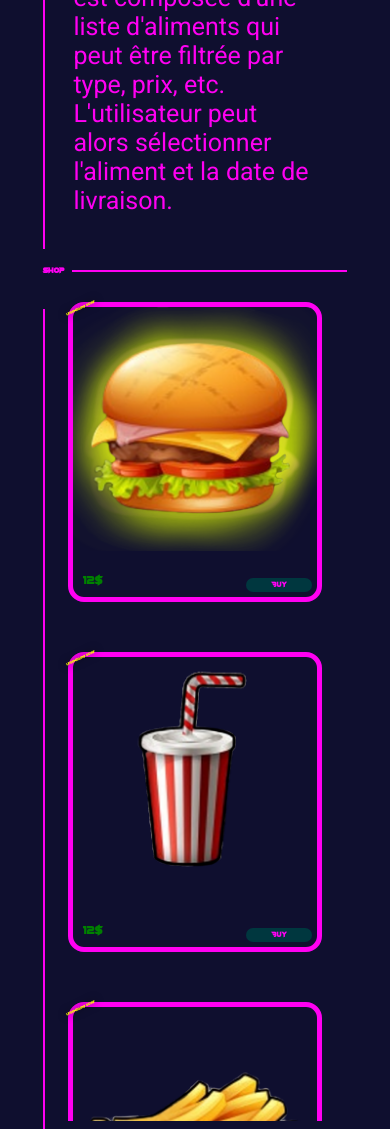
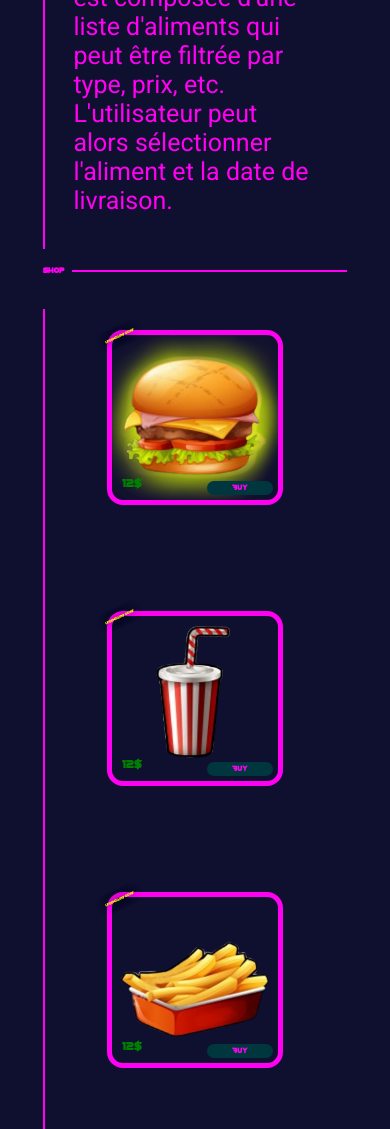
Before and after one commit to JeCodeLeSoir/spacefood, a plain HTML site: page index.html in a window 390 px wide. Shown: the part 1948-3077 px from the top of the page. Drawn offline with Linux system fonts and the light colour scheme.

Commit message:
Add files via upload

```diff
--- a/styles/base.css
+++ b/styles/base.css
@@ -1,7 +1,7 @@
 @import url('https://fonts.googleapis.com/css2?family=Roboto&display=swap');
 @font-face {
     font-family: "FastHand-lgBMV";
-    src: url("/fonts/FastHand-lgBMV.ttf");
+    src: url("../fonts/FastHand-lgBMV.ttf");
 }
 
 :root {
--- a/styles/custom.css
+++ b/styles/custom.css
@@ -46,8 +46,8 @@
 
 .item {
     position: relative;
-    width: 500px;
-    height: 500px;
+    width: 25vw;
+    height: 25vw;
     border-radius: 16px;
     border: 5px solid var(--primary-color);
     margin: 25px;
@@ -64,6 +64,10 @@
 }
 
 .item:hover .state {
+    visibility: visible;
+}
+
+.item:active .state {
     visibility: visible;
 }
 
@@ -392,9 +396,12 @@
     }
 
     .item {
+        width: 45vw;
+        height: 45vw;
+    }
 
-        width: 500px;
-        height: 300px;
-
+    .item:hover .state
+    {
+        bottom: 25px;
     }
 }
```
